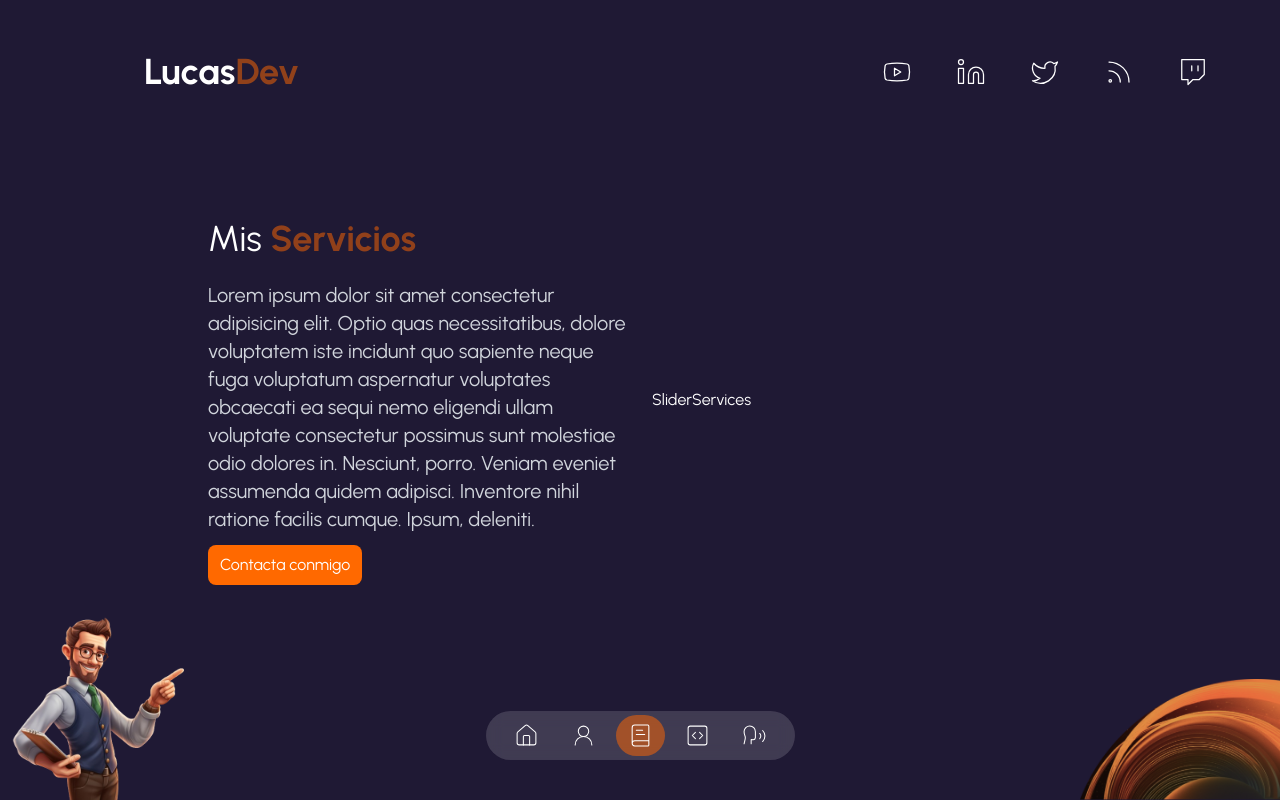
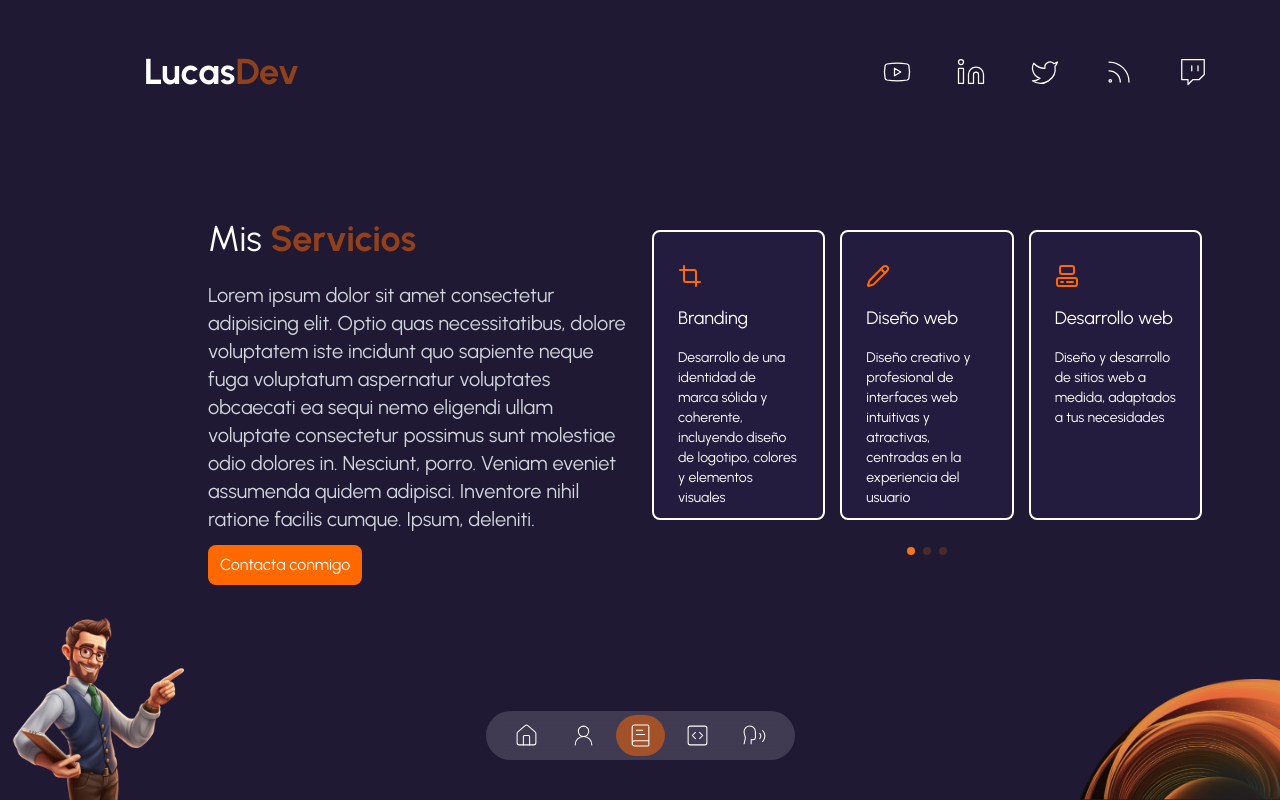
Before and after one commit to lucasbadino/PortfolioNextjs, a Next.js app: page /services in a window 1280 px wide. Built offline with nearby package versions, Linux system fonts and the light colour scheme.

Commit message:
add services slider

```diff
--- a/app/globals.css
+++ b/app/globals.css
@@ -7,6 +7,11 @@ body {
   margin: 0;
   color: #fff;
   background: #1f1934;
+}
+
+.swiper-horizontal>.swiper-pagination-bullets .swiper-pagination-bullet,
+.swiper-pagination-horizontal.swiper-pagination-bullets .swiper-pagination-bullet {
+  background-color: #f5741c;
 }
 
 main {
--- a/app/layout.tsx
+++ b/app/layout.tsx
@@ -1,6 +1,12 @@
 import type { Metadata } from "next";
 import { Urbanist } from "next/font/google";
 import "./globals.css";
+
+import "swiper/css";
+import "swiper/css/pagination";
+import "swiper/css/scrollbar";
+
+
 import { Navbar } from "@/components/Navbar";
 import { Header } from "@/components/header";
 
--- a/app/services/page.tsx
+++ b/app/services/page.tsx
@@ -11,7 +11,7 @@ const ServicesPage = () => {
             <AvatarServices />
             <div className="grid items-center justify-center h-screen max-w-5xl
             gap-6 mx-auto md:grid-cols-2 md:px-20">
-                <div className="max-w-[450px]">
+                <div className="max-w-[450px] mt-20 md:mt-0">
                     <h1 className="text-2xl leading-tight text-center md:text-left md:text-4xl md:mb-5">
                         Mis {" "}
                         <span className="font-bold bg-orange-500/50  text-transparent bg-clip-text">
--- a/components/slider-services.tsx
+++ b/components/slider-services.tsx
@@ -1,5 +1,48 @@
+"use client";
+
+import { serviceData } from "@/data";
+import { Pagination } from "swiper/modules";
+import { Swiper, SwiperSlide } from "swiper/react";
+
 export const SliderServices = () => {
     return (
-        <p>SliderServices</p>
+        <Swiper
+            breakpoints={{
+                320: {
+                    slidesPerView: 1,
+                    spaceBetween: 15
+                },
+                768: {
+                    slidesPerView: 2,
+                    spaceBetween: 15
+                },
+                1024: {
+                    slidesPerView: 3,
+                    spaceBetween: 15
+                }
+            }}
+            freeMode={true}
+            pagination={{
+                clickable: true
+            }}
+            modules={[Pagination]}
+            className="h-[280px] md:h-[340px] w-[270px] md:w-[550px]"
+        >
+
+            {serviceData.map((item, index) => (
+                <SwiperSlide key={index} >
+                    <div className="flex px-6 py-8 h-auto md:h-[290px] rounded-lg cursor-pointer
+                    bg-[rgba(65,47,123,0.15)] sm:flex-col gap-x-6 sm:gap-x-0 group
+                    hover:bg-[rgba(89,65,169,0.15)] transition-all duration-300
+                    hover:border-secondary border-2">
+                        <div className="mb-4 text-4xl text-orange-500">{item.icon}</div>
+                        <div>
+                            <h3 className="mb-4 text-lg">{item.title}</h3>
+                            <p className="text-sm">{item.description}</p>
+                        </div>
+                    </div>
+                </SwiperSlide>
+            ))}
+        </Swiper>
     );
 };
```
